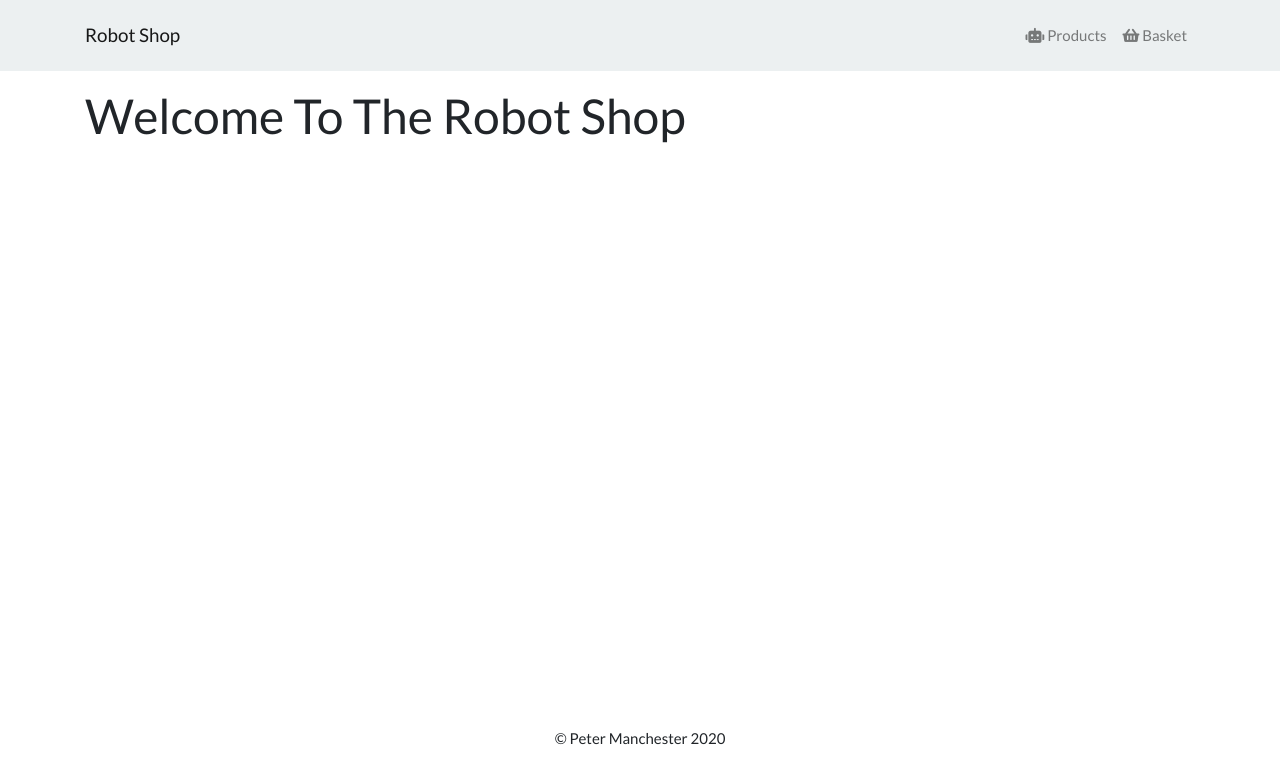
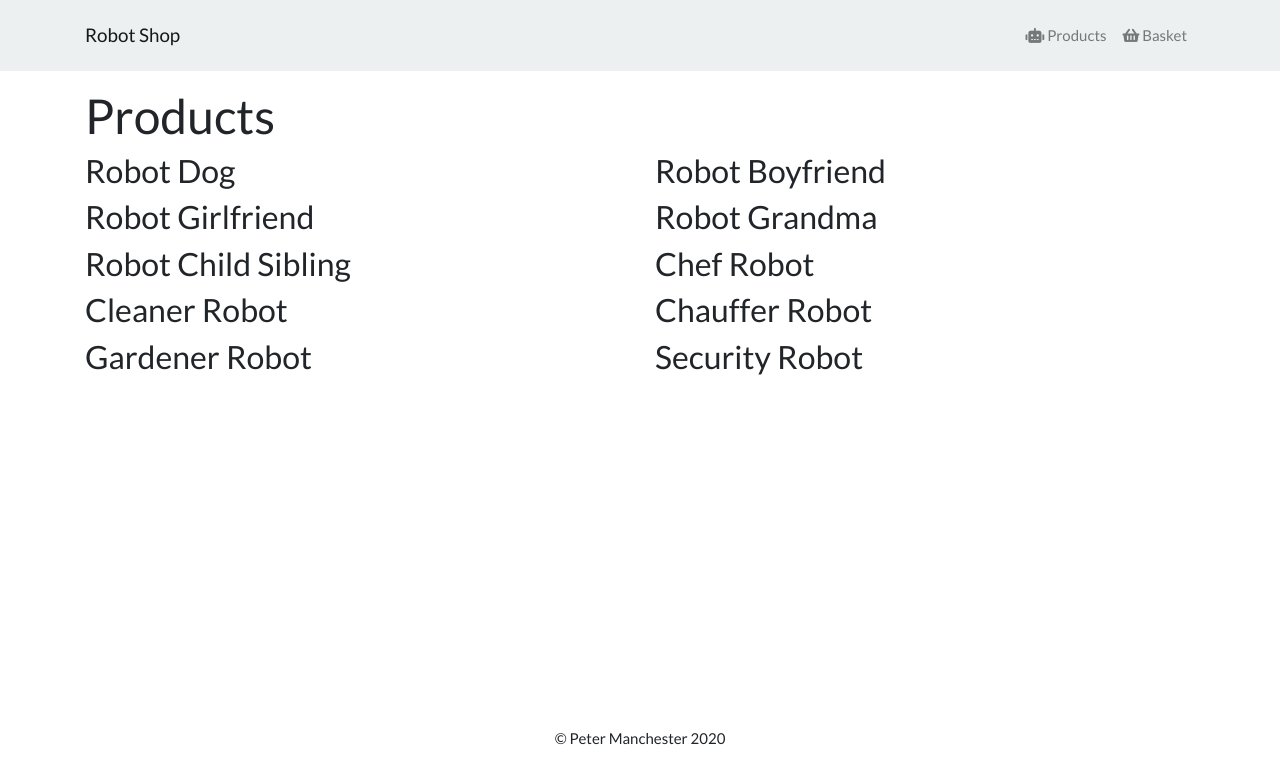
Before and after one commit to petermanchester1987/verse-one-code-test, a React (Create React App) app in the folder frontend/: page / in a window 1280 px wide. Shown: the top 784 px of the page. Built offline with nearby package versions, Linux system fonts and the light colour scheme.

Commit message:
am able to show titles of productsfrom Homescreen component

```diff
--- a/frontend/src/App.js
+++ b/frontend/src/App.js
@@ -2,6 +2,7 @@ import React, { Fragment } from 'react';
 import { Container } from 'react-bootstrap';
 import Header from './components/Header.js';
 import Footer from './components/Footer.js';
+import Homescreen from './screens/Homescreen.js';
 
 
 function App() {
@@ -12,7 +13,7 @@ function App() {
 
       <Container>
         <main className="py-3">
-          <h1>Welcome To The Robot Shop</h1>
+          <Homescreen />
         </main>
        </Container>
 
```
